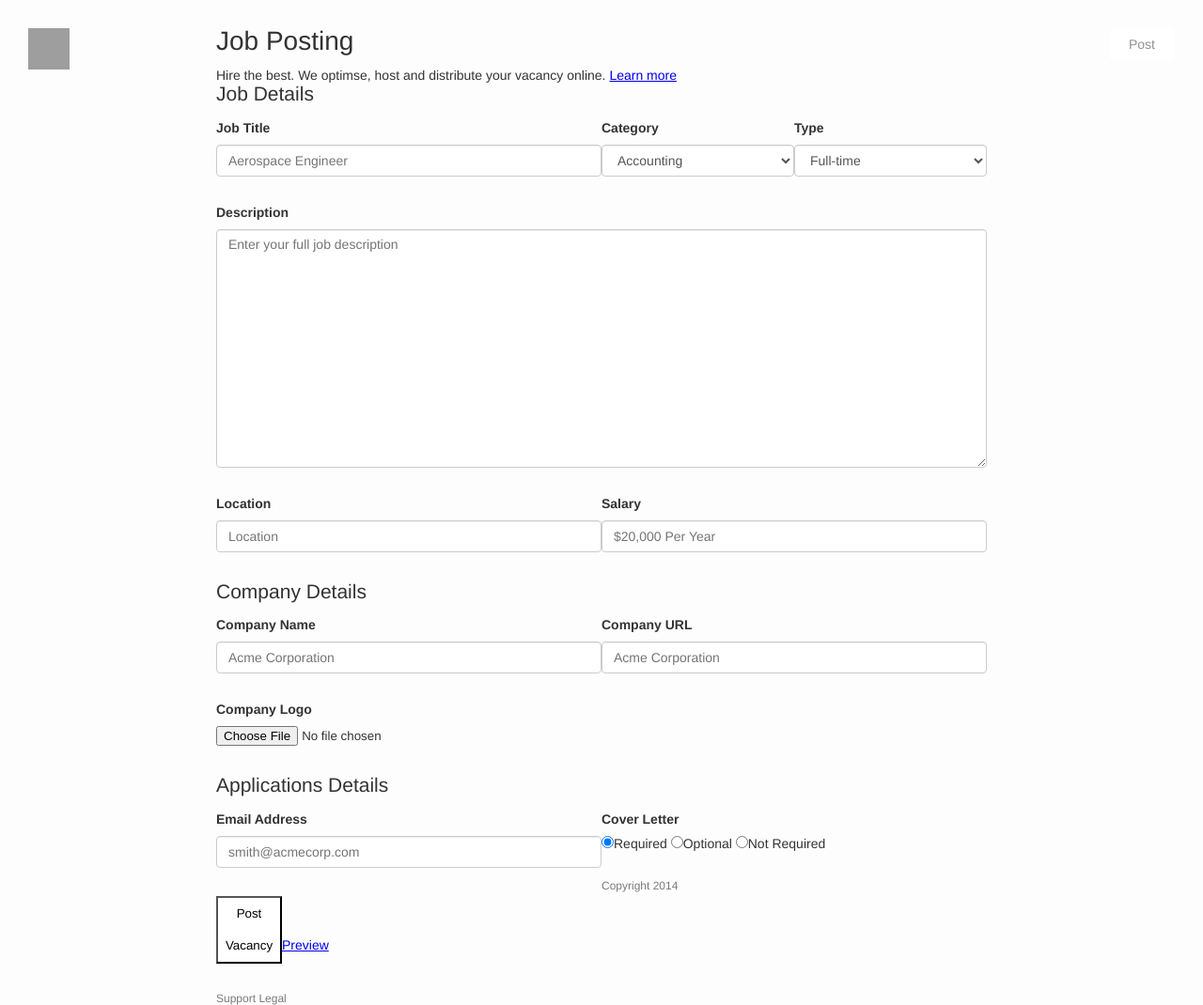
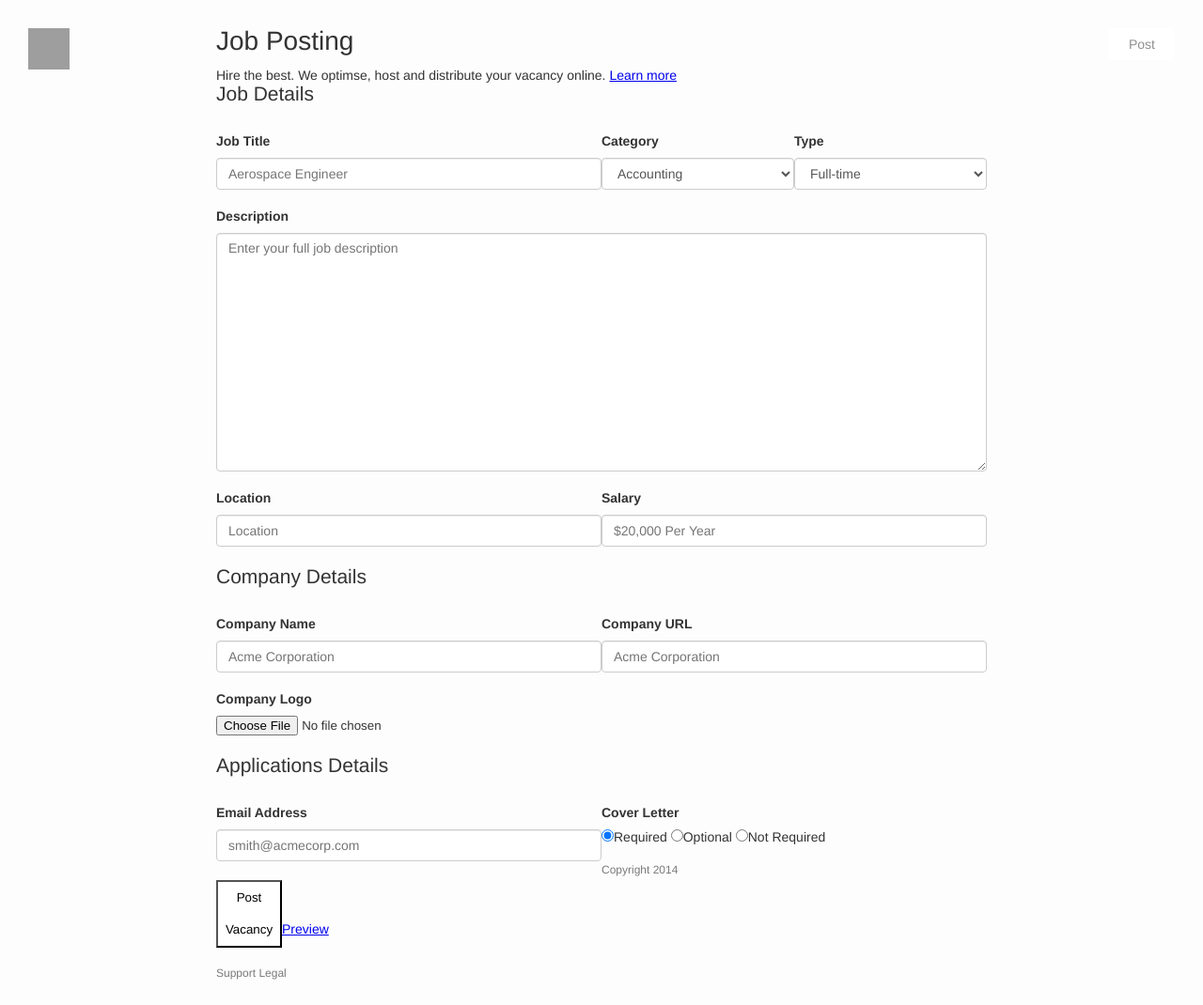
Before and after one commit to hiven/hiven.github.io, a PHP site: page /post.html in a window 1280 px wide. Shown: the whole page at 94% size. After the commit the page ends 1043 px from the top, so only its background shows below. Run offline with PHP 8.4, Linux system fonts and the light colour scheme; some libraries are stand-ins or nearby versions; grey boxes are pictures that could not be loaded.

Commit message:
Update main.css

```diff
--- a/css/main.css
+++ b/css/main.css
@@ -34,7 +34,7 @@ h1 {
 }
 h2 {
     font-size:1.5em;
-    margin-bottom:.75em;
+    margin-bottom:30px;
 }
 h3 {
     font-size:1.25em;
@@ -175,7 +175,7 @@ label {
     font-weight: bold;
 }
 .form-group {
-    margin-bottom: 30px;
+    margin-bottom: 20px;
     float: left;
 }
 .payment {
```
